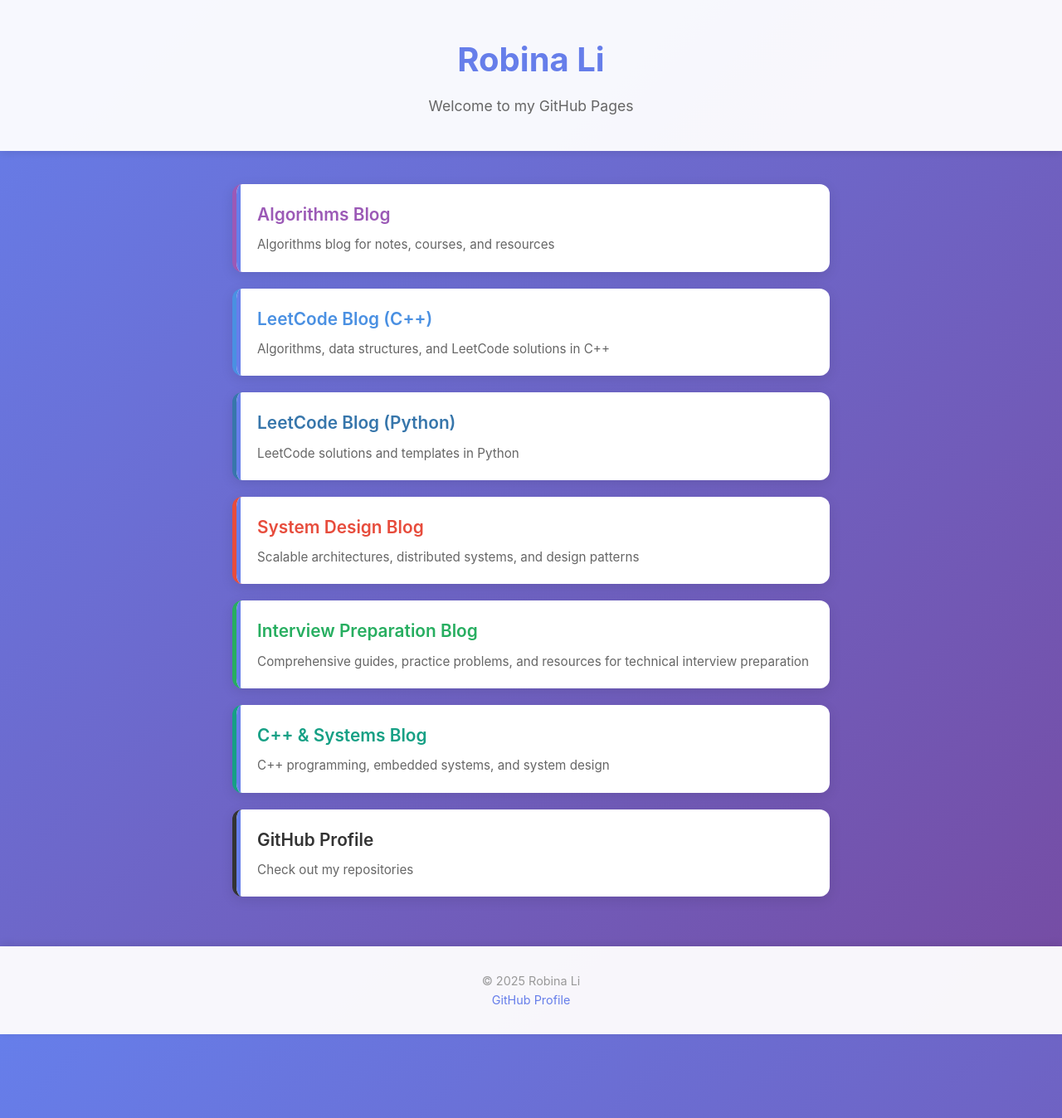
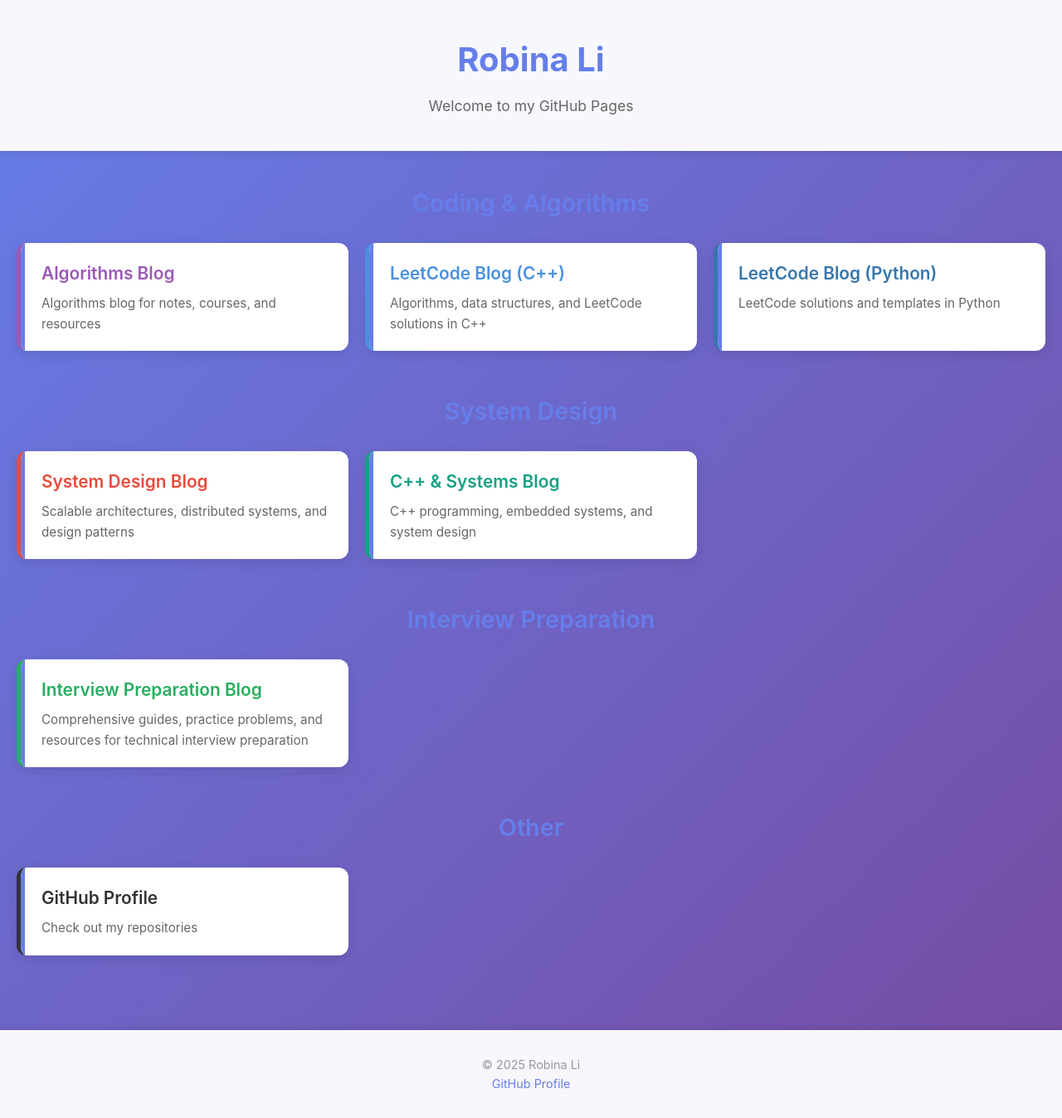
Before and after one commit to robinali34/robinali34.github.io, a Jekyll site: the page built from index.html, in a window 1280 px wide. Shown: the whole page at 83% size. Built offline with Jekyll 4.4.1, drawn with Linux system fonts in a browser that asks for light colours.

Commit message:
Update view

```diff
--- a/_config.yml
+++ b/_config.yml
@@ -21,32 +21,38 @@
   text: "#333333"
   background: "#ffffff"
 
-# Blog links
-blogs:
-  - name: "Algorithms Blog"
-    url: "https://robinali34.github.io/blog_algorithms/"
-    description: "Algorithms blog for notes, courses, and resources"
-    color: "#9b59b6"
-  - name: "LeetCode Blog (C++)"
-    url: "https://robinali34.github.io/blog_leetcode/"
-    description: "Algorithms, data structures, and LeetCode solutions in C++"
-    color: "#4a90e2"
-  - name: "LeetCode Blog (Python)"
-    url: "https://robinali34.github.io/blog_leetcode_python/"
-    description: "LeetCode solutions and templates in Python"
-    color: "#3776ab"
-  - name: "System Design Blog"
-    url: "https://robinali34.github.io/blog_system_design/"
-    description: "Scalable architectures, distributed systems, and design patterns"
-    color: "#e74c3c"
-  - name: "Interview Preparation Blog"
-    url: "https://robinali34.github.io/blog_interview_preparation/"
-    description: "Comprehensive guides, practice problems, and resources for technical interview preparation"
-    color: "#27ae60"
-  - name: "C++ & Systems Blog"
-    url: "https://robinali34.github.io/blog_cpp/"
-    description: "C++ programming, embedded systems, and system design"
-    color: "#16a085"
+# Blog links with categories
+blog_categories:
+  - name: "Coding & Algorithms"
+    blogs:
+      - name: "Algorithms Blog"
+        url: "https://robinali34.github.io/blog_algorithms/"
+        description: "Algorithms blog for notes, courses, and resources"
+        color: "#9b59b6"
+      - name: "LeetCode Blog (C++)"
+        url: "https://robinali34.github.io/blog_leetcode/"
+        description: "Algorithms, data structures, and LeetCode solutions in C++"
+        color: "#4a90e2"
+      - name: "LeetCode Blog (Python)"
+        url: "https://robinali34.github.io/blog_leetcode_python/"
+        description: "LeetCode solutions and templates in Python"
+        color: "#3776ab"
+  - name: "System Design"
+    blogs:
+      - name: "System Design Blog"
+        url: "https://robinali34.github.io/blog_system_design/"
+        description: "Scalable architectures, distributed systems, and design patterns"
+        color: "#e74c3c"
+      - name: "C++ & Systems Blog"
+        url: "https://robinali34.github.io/blog_cpp/"
+        description: "C++ programming, embedded systems, and system design"
+        color: "#16a085"
+  - name: "Interview Preparation"
+    blogs:
+      - name: "Interview Preparation Blog"
+        url: "https://robinali34.github.io/blog_interview_preparation/"
+        description: "Comprehensive guides, practice problems, and resources for technical interview preparation"
+        color: "#27ae60"
 
 # Exclude from processing
 exclude:
--- a/assets/css/main.css
+++ b/assets/css/main.css
@@ -30,7 +30,7 @@
 }
 
 .container {
-    max-width: 800px;
+    max-width: 1400px;
     margin: 0 auto;
     padding: 0 20px;
 }
@@ -59,22 +59,47 @@
 .site-content {
     flex: 1;
     padding: 40px 0;
-    display: flex;
-    align-items: center;
-    justify-content: center;
 }
 
-.blog-links {
-    list-style: none;
+.blog-categories {
     width: 100%;
 }
 
-.blog-links li {
-    margin-bottom: 20px;
+.blog-category {
+    margin-bottom: 50px;
+}
+
+.category-title {
+    font-size: 1.8em;
+    color: var(--primary-color);
+    margin-bottom: 25px;
+    font-weight: 600;
+    text-align: center;
+}
+
+.blog-grid {
+    display: grid;
+    grid-template-columns: 1fr;
+    gap: 20px;
+    width: 100%;
+}
+
+/* Tablet and Desktop - Multi-column layout */
+@media (min-width: 768px) {
+    .blog-grid {
+        grid-template-columns: repeat(2, 1fr);
+    }
+}
+
+@media (min-width: 1200px) {
+    .blog-grid {
+        grid-template-columns: repeat(3, 1fr);
+    }
 }
 
 .blog-link {
-    display: block;
+    display: flex;
+    flex-direction: column;
     padding: 20px 25px;
     background: var(--bg-color);
     color: var(--text-color);
@@ -85,6 +110,7 @@
     border-left: 5px solid var(--primary-color);
     position: relative;
     overflow: hidden;
+    height: 100%;
 }
 
 .blog-link::before {
@@ -122,6 +148,7 @@
     font-size: 0.95em;
     position: relative;
     z-index: 1;
+    flex: 1;
 }
 
 /* Color variations for different blogs */
@@ -150,9 +177,13 @@
 }
 
 /* Responsive Design */
-@media (max-width: 768px) {
+@media (max-width: 767px) {
     .site-title {
         font-size: 2em;
+    }
+
+    .category-title {
+        font-size: 1.5em;
     }
 
     .blog-link {
@@ -161,6 +192,10 @@
 
     .blog-link-title {
         font-size: 1.1em;
+    }
+
+    .blog-category {
+        margin-bottom: 40px;
     }
 }
 
@@ -176,11 +211,14 @@
     }
 }
 
-.blog-links li {
+.blog-link {
     animation: fadeIn 0.5s ease forwards;
+    opacity: 0;
 }
 
-.blog-links li:nth-child(1) { animation-delay: 0.1s; }
-.blog-links li:nth-child(2) { animation-delay: 0.2s; }
-.blog-links li:nth-child(3) { animation-delay: 0.3s; }
-.blog-links li:nth-child(4) { animation-delay: 0.4s; }
+.blog-link:nth-child(1) { animation-delay: 0.1s; }
+.blog-link:nth-child(2) { animation-delay: 0.2s; }
+.blog-link:nth-child(3) { animation-delay: 0.3s; }
+.blog-link:nth-child(4) { animation-delay: 0.4s; }
+.blog-link:nth-child(5) { animation-delay: 0.5s; }
+.blog-link:nth-child(6) { animation-delay: 0.6s; }
--- a/index.html
+++ b/index.html
@@ -3,19 +3,28 @@
 title: Home
 ---
 
-<ul class="blog-links">
-  {% for blog in site.blogs %}
-  <li>
+<div class="blog-categories">
+  {% for category in site.blog_categories %}
+  <div class="blog-category">
+    <h2 class="category-title">{{ category.name }}</h2>
+    <div class="blog-grid">
+      {% for blog in category.blogs %}
       <a href="{{ blog.url }}" target="_blank" class="blog-link" style="--blog-color: {{ blog.color }}; border-left-color: {{ blog.color }};">
         <div class="blog-link-title" style="color: {{ blog.color }};">{{ blog.name }}</div>
         <div class="blog-link-description">{{ blog.description }}</div>
       </a>
-  </li>
       {% endfor %}
-  <li>
+    </div>
+  </div>
+  {% endfor %}
+
+  <div class="blog-category">
+    <h2 class="category-title">Other</h2>
+    <div class="blog-grid">
       <a href="https://github.com/{{ site.github_username }}" target="_blank" class="blog-link" style="--blog-color: #333; border-left-color: #333;">
         <div class="blog-link-title" style="color: #333;">GitHub Profile</div>
         <div class="blog-link-description">Check out my repositories</div>
       </a>
-  </li>
-</ul>
+    </div>
+  </div>
+</div>
```
Lines whose indentation alone changed are shown as unchanged.
